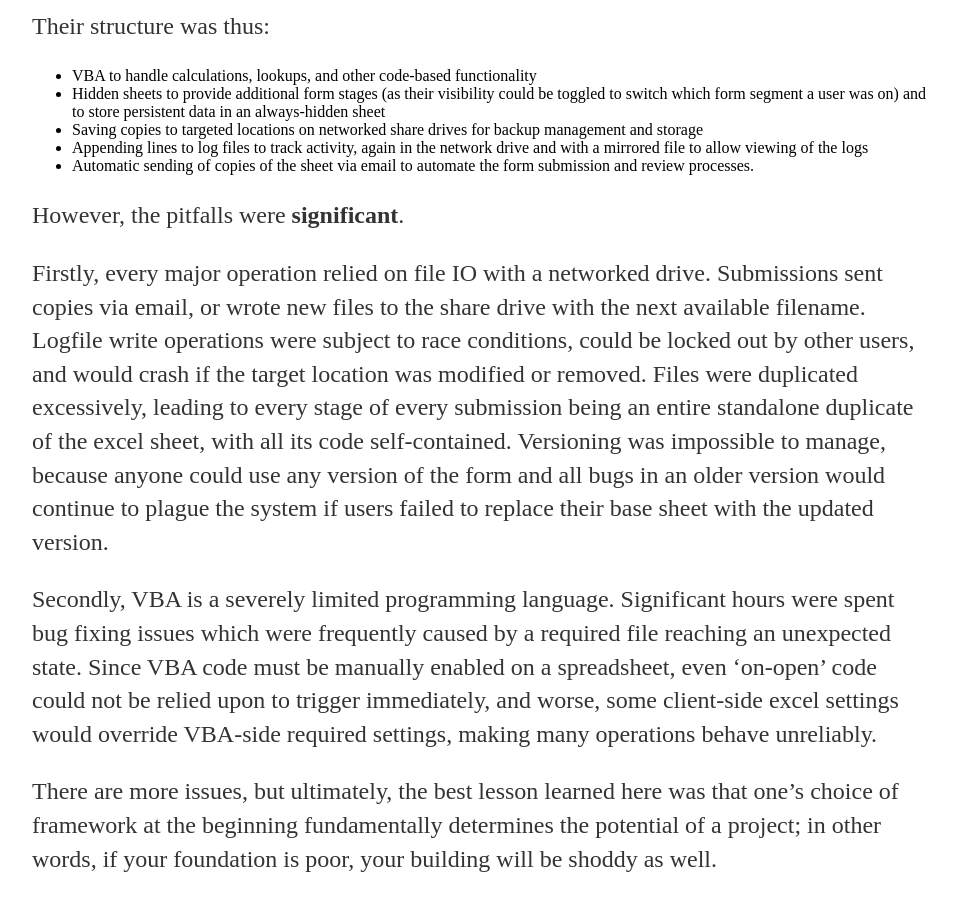
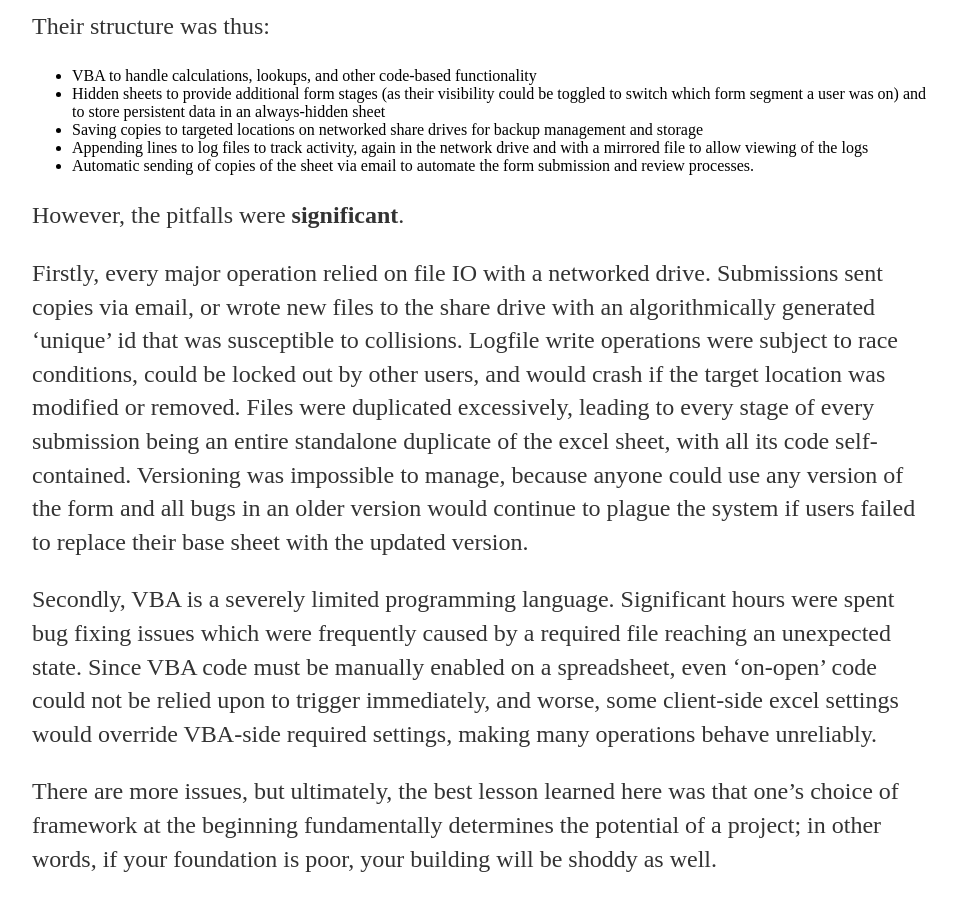
Before and after one commit to Quintuplin/quintuplin.github.io, a Jekyll site: the page built from _posts/2012-12-28-developing-while-learning.md, in a window 1280 px wide and 900 px high, scrolled down 1291 px. Shown: the whole window, without its empty margins (160-1116 px from the left). Built offline with Jekyll 4.4.1, drawn with Linux system fonts in a browser that asks for light colours.

Commit message:
Update 2012-12-28-developing-while-learning.md

```diff
--- a/_posts/2012-12-28-developing-while-learning.md
+++ b/_posts/2012-12-28-developing-while-learning.md
@@ -23,7 +23,7 @@ Their structure was thus:
 
 However, the pitfalls were **significant**.
 
-Firstly, every major operation relied on file IO with a networked drive. Submissions sent copies via email, or wrote new files to the share drive with the next available filename. Logfile write operations were subject to race conditions, could be locked out by other users, and would crash if the target location was modified or removed. Files were duplicated excessively, leading to every stage of every submission being an entire standalone duplicate of the excel sheet, with all its code self-contained. Versioning was impossible to manage, because anyone could use any version of the form and all bugs in an older version would continue to plague the system if users failed to replace their base sheet with the updated version.
+Firstly, every major operation relied on file IO with a networked drive. Submissions sent copies via email, or wrote new files to the share drive with an algorithmically generated 'unique' id that was susceptible to collisions. Logfile write operations were subject to race conditions, could be locked out by other users, and would crash if the target location was modified or removed. Files were duplicated excessively, leading to every stage of every submission being an entire standalone duplicate of the excel sheet, with all its code self-contained. Versioning was impossible to manage, because anyone could use any version of the form and all bugs in an older version would continue to plague the system if users failed to replace their base sheet with the updated version.
 
 Secondly, VBA is a severely limited programming language. Significant hours were spent bug fixing issues which were frequently caused by a required file reaching an unexpected state. Since VBA code must be manually enabled on a spreadsheet, even 'on-open' code could not be relied upon to trigger immediately, and worse, some client-side excel settings would override VBA-side required settings, making many operations behave unreliably.
 
```
